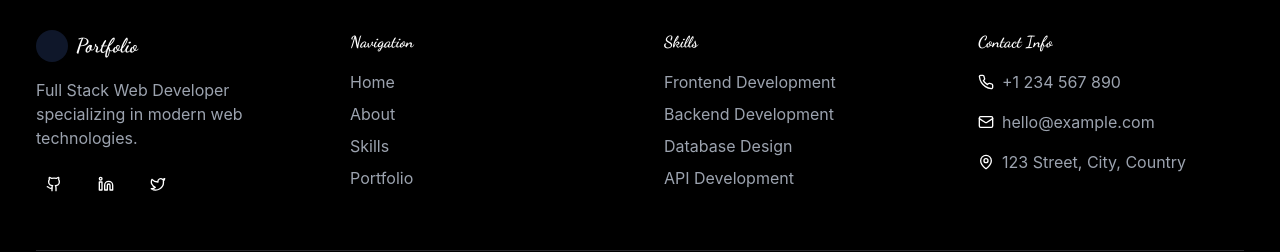
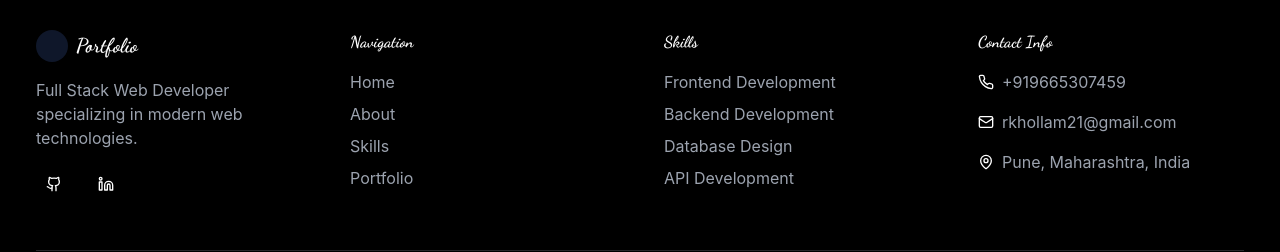
Before and after one commit to ruttvik1021/ruttvik-khollam, a Next.js app: page / in a window 1280 px wide. Shown: the part 2517-2769 px from the top of the page. Built offline with nearby package versions, Linux system fonts and the light colour scheme.

Commit message:
Update page.tsx

```diff
--- a/src/app/page.tsx
+++ b/src/app/page.tsx
@@ -391,18 +391,13 @@ export default function Component() {
             </p>
             <div className="flex gap-4">
               <Button variant="ghost" size="icon" asChild>
-                <Link href="#" target="_blank">
+                <Link href="https://www.github.com/ruttvik1021" target="_blank">
                   <Github className="w-4 h-4" />
                 </Link>
               </Button>
               <Button variant="ghost" size="icon" asChild>
-                <Link href="#" target="_blank">
+                <Link href="https://www.linkedin.com/in/ruttvik1021" target="_blank">
                   <Linkedin className="w-4 h-4" />
-                </Link>
-              </Button>
-              <Button variant="ghost" size="icon" asChild>
-                <Link href="#" target="_blank">
-                  <Twitter className="w-4 h-4" />
                 </Link>
               </Button>
             </div>
@@ -486,15 +481,15 @@ export default function Component() {
             <ul className="space-y-4">
               <li className="flex items-center gap-2">
                 <Phone className="w-4 h-4" />
-                <span className="text-gray-400">+1 234 567 890</span>
+                <span className="text-gray-400">+919665307459</span>
               </li>
               <li className="flex items-center gap-2">
                 <Mail className="w-4 h-4" />
-                <span className="text-gray-400">hello@example.com</span>
+                <span className="text-gray-400">rkhollam21@gmail.com</span>
               </li>
               <li className="flex items-center gap-2">
                 <MapPin className="w-4 h-4" />
-                <span className="text-gray-400">123 Street, City, Country</span>
+                <span className="text-gray-400">Pune, Maharashtra, India</span>
               </li>
             </ul>
           </div>
```
